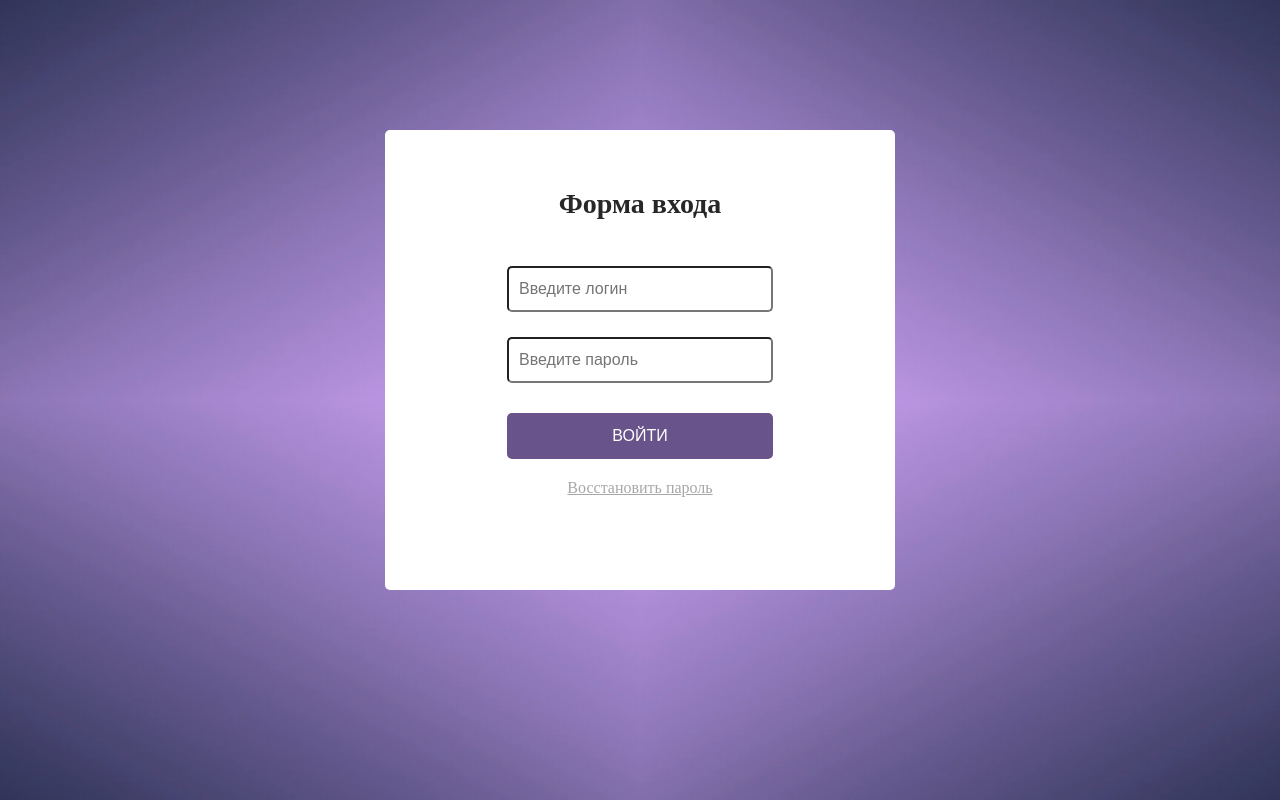
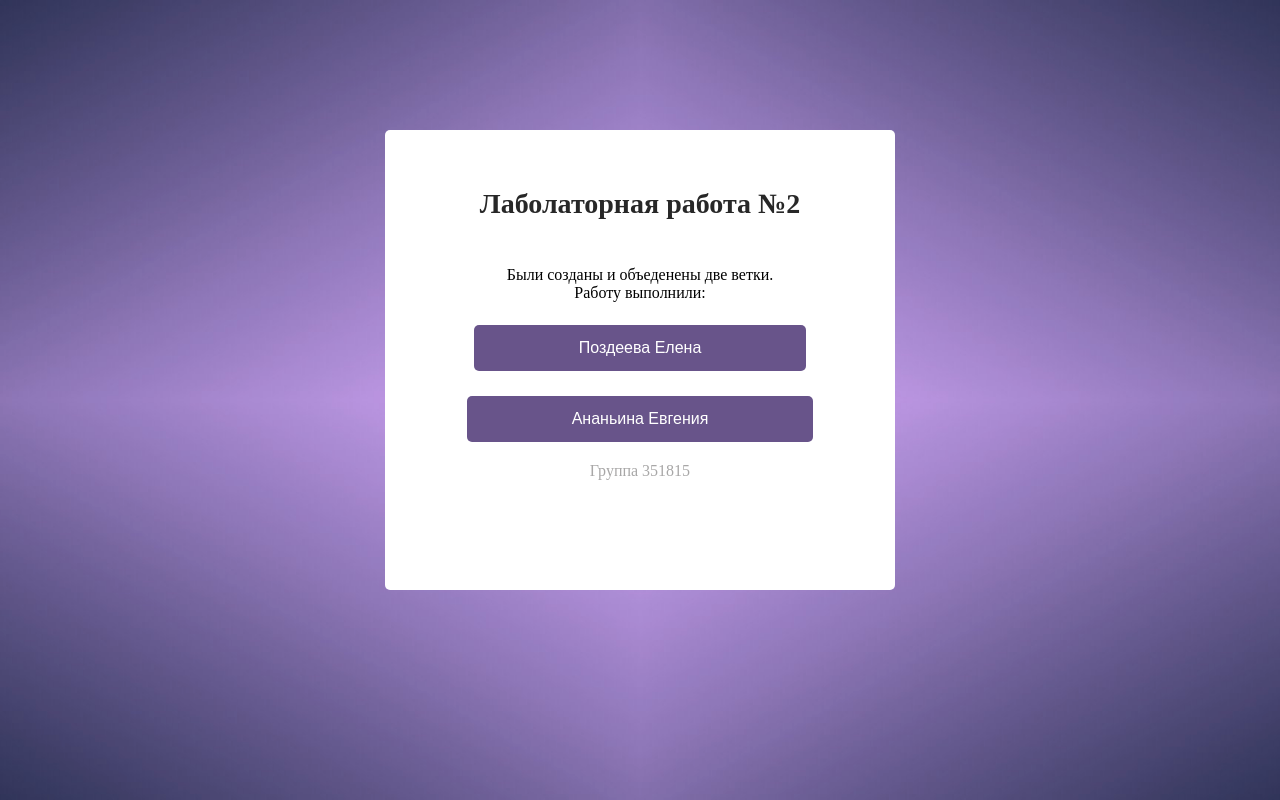
Before and after one commit to LenaSkarlett/lab2, a plain HTML site: page index.html in a window 1280 px wide. Drawn offline with Linux system fonts and the light colour scheme.

Commit message:
Изменение формы

```diff
--- a/index.html
+++ b/index.html
@@ -10,17 +10,20 @@
 <body>
     <div class="container">
         <form>
-                <h3 class="text-center">Форма входа</h3>
+                <h3 class="text-center">Лаболаторная работа №2</h3>
                 <br />
                 <div class="dws-input">
-                    <input type="text" name="username" placeholder="Введите логин">
+                    Были созданы и объеденены две ветки.
                 </div>
                 <div class="dws-input">
-                    <input type="password" name="password" placeholder="Введите пароль">
-		        </div>
-                <input class="dws-submit" type="submit" name="submit" value="ВОЙТИ">
+                    Работу выполнили:
+                </div>
                 <br />
-		        <a href="#">Восстановить пароль</a>
+                <input class="dws-submit" type="submit" name="submit" value="Поздеева Елена">
+                <br />
+                <input class="dws-submit" type="submit" name="submit" value="Ананьина Евгения">
+                <br />
+		        <a>Группа 351815</a>
         </form>
     </div>
 </body>
```
